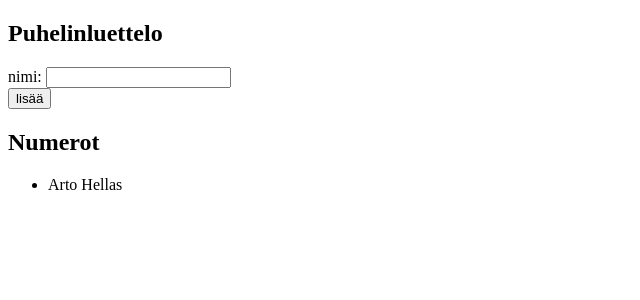
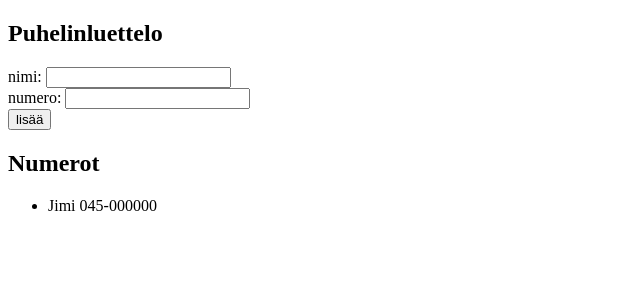
Before and after one commit to hytonenj/Fullstack, a React (Create React App) app in the folder osa2/puhelinluettelo/: page / in a window 1280 px wide. Shown: the top 300 px of the page, without its empty margins (0-640 px from the left). Built offline with nearby package versions, Linux system fonts and the light colour scheme.

Commit message:
tehtava 2.8

```diff
--- a/osa2/puhelinluettelo/src/App.js
+++ b/osa2/puhelinluettelo/src/App.js
@@ -2,13 +2,15 @@ import React, { useState } from 'react'
 
 const App = () => {
   const [ persons, setPersons] = useState([
-    { name: 'Arto Hellas' }
+    { name: 'Jimi',
+    number: '045-000000'}
   ])
   const [ newName, setNewName ] = useState('')
+  const [ newNumber, setNewNumber ] = useState('')
 
   // list persons function
   const rows = () => persons.map(person =>
-    <Person key={person.name} name = {person.name}/>
+    <Person key={person.name} name = {person.name} number={person.number}/>
   )
 
   //adding person
@@ -17,17 +19,25 @@ const App = () => {
     //console.log(persons.name);
 
     const personObject = {
-      name : newName
+      name : newName,
+      number : newNumber
     }
     persons.some(e=>e.name===newName)?window.alert(`${newName} on jo luettelossa`):
     setPersons(persons.concat(personObject))
     setNewName('')
+    setNewNumber('')
   }
 
   //name change
   const handleNameChange = (event) =>{
     //console.log(event.target.value)
     setNewName(event.target.value)
+  }
+
+  //number change
+  const handleNumberChange = (event) =>{
+    //console.log(event.target.value)
+    setNewNumber(event.target.value)
   }
 
   return (
@@ -37,6 +47,9 @@ const App = () => {
         <div>
           nimi: <input value = {newName}
           onChange = {handleNameChange}/>
+          <br></br>
+          numero: <input value = {newNumber}
+          onChange = {handleNumberChange}/>
         </div>
         <div>
           <button type="submit">lisää</button>
@@ -51,7 +64,7 @@ const App = () => {
 
 const Person = (props) =>{
   return(
-    <li>{props.name}</li>
+    <li>{props.name} {props.number}</li>
 
   )
 }
```
